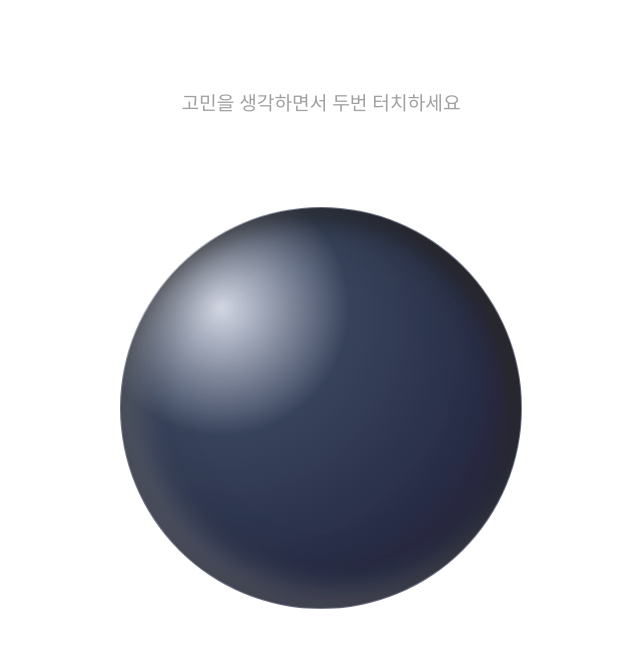
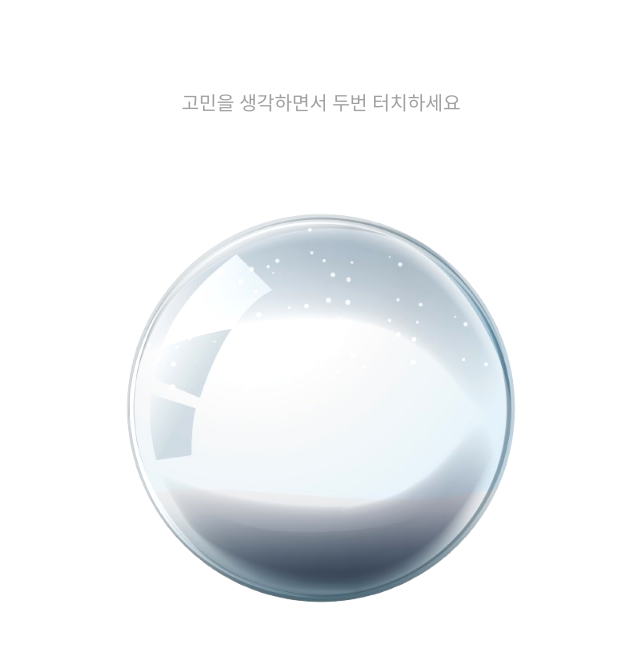
Before and after one commit to soye00/RandomOrb, a React (Vite) app in the folder client/: page / in a window 1280 px wide. Shown: the top 648 px of the page, without its empty margins (327-967 px from the left). Built offline with nearby package versions, Linux system fonts and the light colour scheme.

Commit message:
refactor(ui)

```diff
--- a/client/src/MagicBubble.css
+++ b/client/src/MagicBubble.css
@@ -24,50 +24,19 @@
     height: 80vw;
     max-width: 400px;
     max-height: 400px;
-    border-radius: 50%;
-    background: radial-gradient(
-            circle at 25% 25%,
-            rgba(90, 106, 153, 0.3) 0%, /* 하이라이트 */
-            #1E2A44 30%,
-            #0A0F2B 70%
-    );
-    box-shadow:
-            inset 0 0 60px rgba(0, 0, 0, 0.7),
-            inset 15px -15px 30px rgba(255, 255, 255, 0.25), /* 하이라이트 */
-            inset -10px 10px 20px rgba(0, 0, 0, 0.5); /* 반대쪽 그림자 */
-    border: 1px solid rgba(255, 255, 255, 0.3);
+    /*border-radius: 50%;*/
+    /*box-shadow:*/
+    /*        inset 0 0 60px rgba(0, 0, 0, 0.7),*/
+    /*        inset 15px -15px 30px rgba(255, 255, 255, 0.25),*/
+    /*        inset -10px 10px 20px rgba(0, 0, 0, 0.5);*/
+    /*border: 1px solid rgba(255, 255, 255, 0.3);*/
     cursor: pointer;
-    backdrop-filter: blur(10px);
+    /*backdrop-filter: blur(5px);*/
     filter: contrast(1.1);
     display: flex;
     justify-content: center;
     align-items: center;
     position: relative;
-    animation: shimmer 4s infinite alternate;
-}
-
-@keyframes shimmer {
-    0% {
-        opacity: 0.85;
-        box-shadow:
-                inset 0 0 60px rgba(0, 0, 0, 0.7),
-                inset 15px -15px 30px rgba(255, 255, 255, 0.25),
-                inset -10px 10px 20px rgba(0, 0, 0, 0.5);
-    }
-    50% {
-        opacity: 1;
-        box-shadow:
-                inset 0 0 80px rgba(0, 0, 0, 0.8),
-                inset 20px -20px 40px rgba(255, 255, 255, 0.35),
-                inset -15px 15px 30px rgba(0, 0, 0, 0.6);
-    }
-    100% {
-        opacity: 0.85;
-        box-shadow:
-                inset 0 0 60px rgba(0, 0, 0, 0.7),
-                inset 15px -15px 30px rgba(255, 255, 255, 0.25),
-                inset -10px 10px 20px rgba(0, 0, 0, 0.5);
-    }
 }
 
 .answer-text {
@@ -75,12 +44,12 @@
     top: 53%;
     left: 50%;
     transform: translate(-50%, -50%);
-    color: #ffffff;
+    color: #333333; /* 어두운 색상으로 변경 */
     font-size: 1rem;
     font-weight: 600;
     text-align: center;
     font-family: 'Arial', sans-serif;
-    text-shadow: 0 0 8px #ffffff;
+    text-shadow: 0 0 8px #333333; /* 어두운 그림자 조정 */
     pointer-events: none;
 }
 
--- a/client/src/MagicBubble.jsx
+++ b/client/src/MagicBubble.jsx
@@ -1,6 +1,5 @@
 import React, { useState, useEffect } from 'react';
 import { motion, useAnimation } from 'framer-motion';
-import Particles from 'react-tsparticles';
 import './MagicBubble.css';
 
 export default function MagicBubble() {
@@ -46,61 +45,14 @@ export default function MagicBubble() {
                 initial={{ scale: 1 }}
                 transition={{ type: 'spring', stiffness: 300 }}
             >
+                <img src="/orbw.png" alt="Magic Orb" style={{ width: '100%', height: '100%', borderRadius: '50%' }} />
                 {showAnswer && <div className="answer-text">{answer}</div>}
-                <Particles
-                    options={{
-                        particles: {
-                            number: { value: 20 },
-                            size: { value: 2, random: { enable: true, minimumValue: 1 } },
-                            color: { value: "#ffffff" },
-                            move: {
-                                enable: true,
-                                speed: 0.5,
-                                direction: "none",
-                                random: true,
-                                outModes: { default: "bounce" }
-                            },
-                            opacity: { value: 0.5, random: { enable: true, minimumValue: 0.3 } },
-                            shape: { type: "circle" }
-                        },
-                        fullScreen: { enable: false },
-                        style: {
-                            position: 'absolute',
-                            top: 0,
-                            left: 0,
-                            width: '100%',
-                            height: '100%',
-                            borderRadius: '50%'
-                        }
-                    }}
-                />
             </motion.div>
             {showAnswer && (
                 <button className="reset-button" onClick={handleReset}>
                     다시
                 </button>
             )}
-            <Particles
-                options={{
-                    particles: {
-                        number: { value: 30 },
-                        size: { value: 3 },
-                        color: { value: "#ffffff" },
-                        move: { enable: true, speed: 1, outModes: "bounce" },
-                        opacity: { value: 0.7 },
-                        shape: { type: "circle" }
-                    },
-                    fullScreen: { enable: false }
-                }}
-                style={{
-                    position: 'absolute',
-                    top: 0,
-                    left: 0,
-                    width: '100%',
-                    height: '100%',
-                    pointerEvents: 'none'
-                }}
-            />
         </div>
     );
 }
```
Also changed, not shown: client/public/orbw.png (added).
